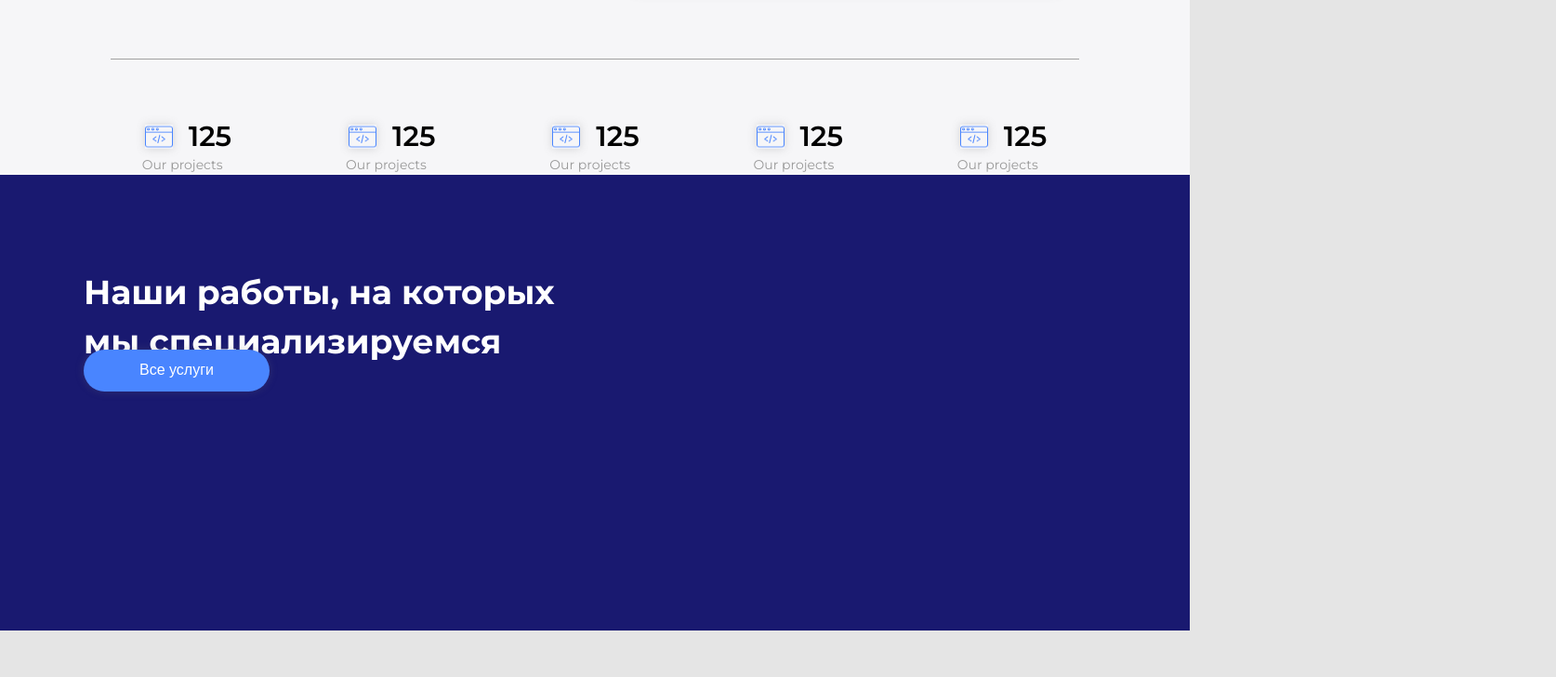
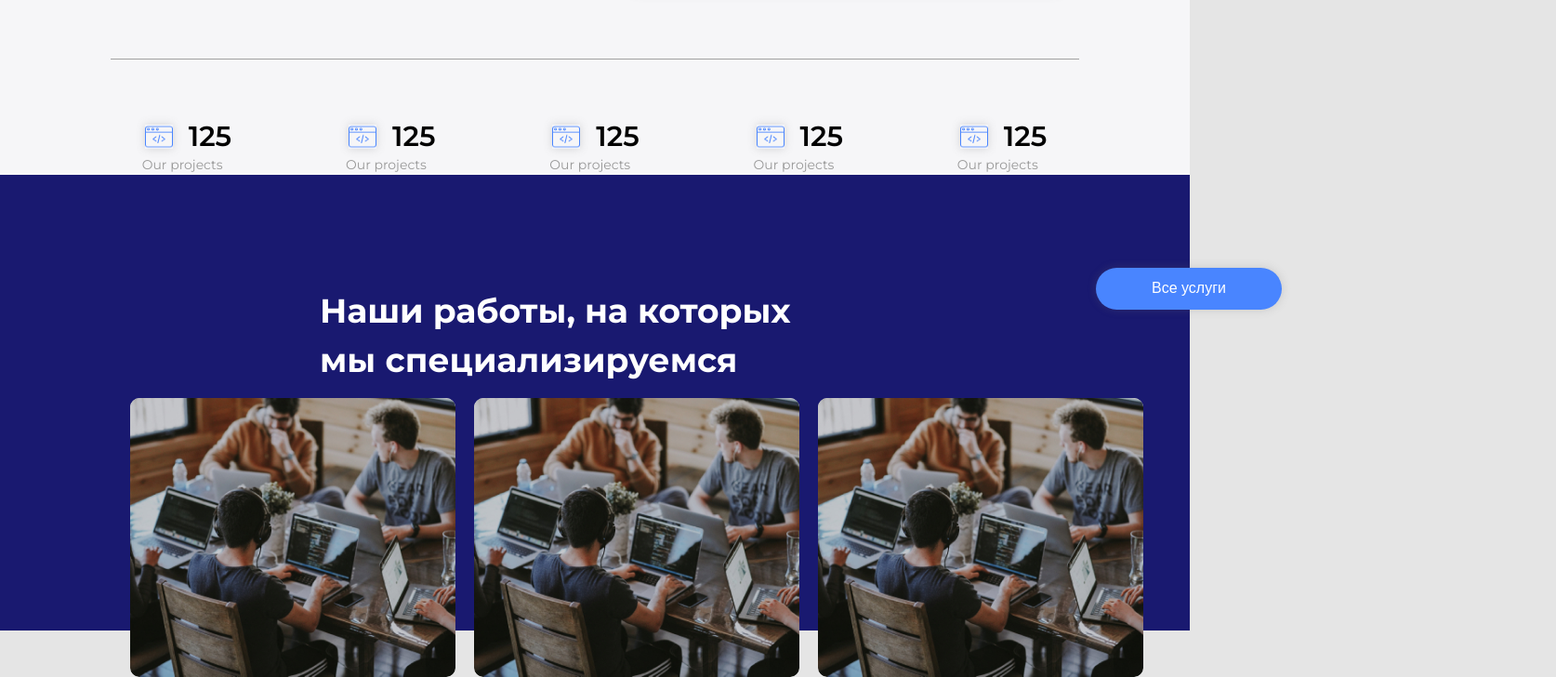
Before and after one commit to Maryna-ts/maryna5, a plain HTML site: page index.html in a window 1280 px wide. Shown: the part 2105-2833 px from the top of the page at 93% size, 1674 px wide, since content can reach past the window. Before the commit the page ends 2783 px from the top, so only its background shows below. Drawn offline with Linux system fonts and the light colour scheme.

Commit message:
my 15.06-11.05

```diff
--- a/index.html
+++ b/index.html
@@ -151,13 +151,28 @@
             </div>
           </div>
         </section>
-        <section class="working-section">
+
           <div class="backgraund-block">
-           <div class="container">
-              <h1>Наши работы, на которых <br> мы специализируемся</h1>
-              <button class="banner-action">Все услуги</button>
+             <div class="working-text">
+                <h1>Наши работы, на которых <br> мы специализируемся</h1>
+              </div>
+              <div class="working-text">
+                <button class="banner-action">Все услуги</button>
+              </div>
+          </div>
+          <section class="working-img">
+              <div class="working-images">
+                <img src="./images/Rectangle 2 (2).png" alt="картинка">
+              </div>
+              <div class="working-images">
+                <img src="./images/Rectangle 2 (2).png" alt="картинка">
+              </div>
+              <div class="working-images">
+               <img src="./images/Rectangle 2 (2).png" alt="картинка">
+              </div>
             </div>
-          </div>
-       </section>
+          </section>
+
+
    </body>
  </html>
--- a/style.css
+++ b/style.css
@@ -255,35 +255,34 @@ body {
   padding-top: 10px;
 }
 
-.working-section {
-  display: flex;
-  justify-content: space-between;
 
-}
+
+
 
 .backgraund-block {
   height: 490px;
   width: 100%;
   z-index: 0;
   background-color: midnightblue;
-
+  display: flex;
+  flex-direction: row;
 
 }
 
-.backgraund-block h1 {
+.working-text h1 {
   width: 540px;
   height: 88px;
   font-weight: bold;
   font-size: 36px;
   line-height: 53px;
   color: #FFFFFF;
-  margin: 100px 0px 0px 0;
+  margin: 120px 0px 0px 344px;
   text-align: left;
-  justify-content: space-between;
+
 }
 
 
-.backgraund-block button {
+.working-text button {
   font-size: 16px;
   line-height: 20px;
   text-align: center;
@@ -296,13 +295,26 @@ body {
   cursor: pointer;
   width: 200px;
   height: 45px;
-  margin: 0 0 0 0;
+  margin: 100px 295px 0 ;
+}
+.working-img  {
+display: flex;
+justify-content: space-between;
+flex-direction:row;
+margin: -250px 120px  0 120px;
+}
+.working-images {
+  display: flex;
+ }
+.working-images img {
+  display: flex;
+  background: url(photo-1522071820081-009f0129c71c), #C4C4C4;
+  border-radius: 10px;
+  width: 350px;
+  height: 300px;
+  margin: 0px 0 0 20px;
+}
 
-
-
-
-
-}
 
 
 .container {
```
Also changed, not shown: images/Rectangle 2 (2).png (added).
